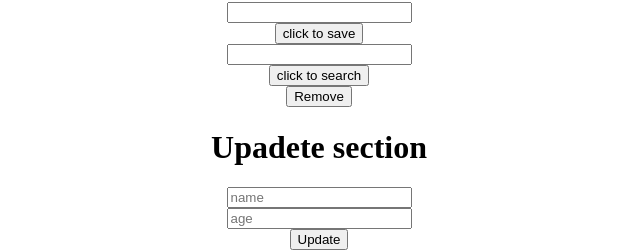
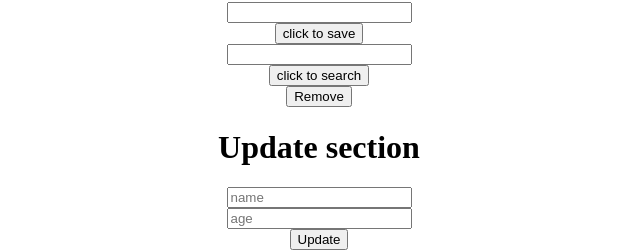
Before and after one commit to hu1an/firebase2, a plain HTML site: page index.html in a window 1280 px wide. Shown: the part 254-505 px from the top of the page, without its empty margins (321-961 px from the left). Drawn offline with Linux system fonts and the light colour scheme.

Commit message:
Update index.html

```diff
--- a/index.html
+++ b/index.html
@@ -23,7 +23,7 @@
       <button class="tovchh">Remove</button>
     </div>
     <div class="container">
-      <h1>Upadete section</h1>
+      <h1>Update section</h1>
       <input class="uName" type="text" placeholder="name" />
       <input type="number" class="uAge" placeholder="age" />
       <button class="tovch">Update</button>
```
